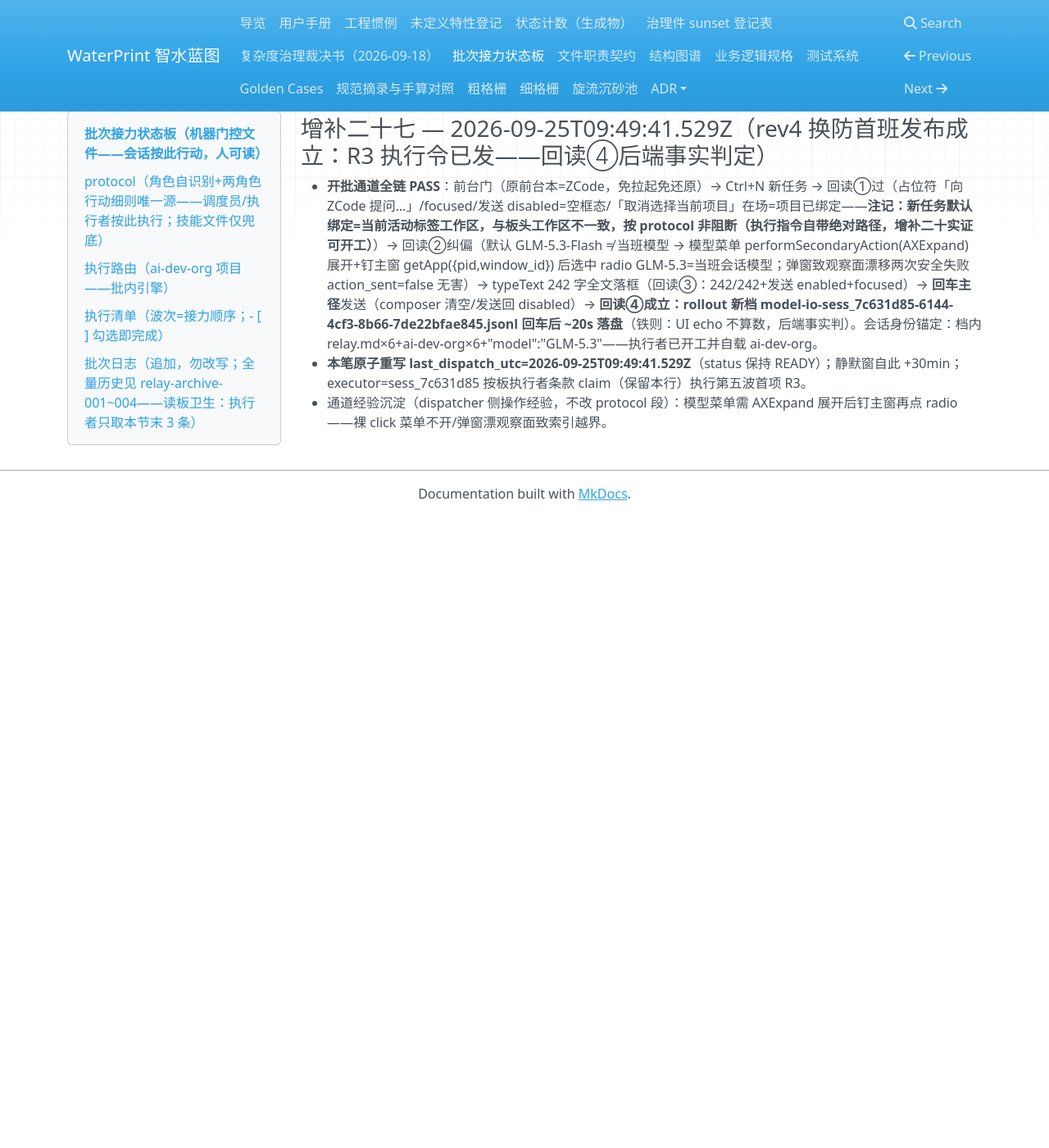
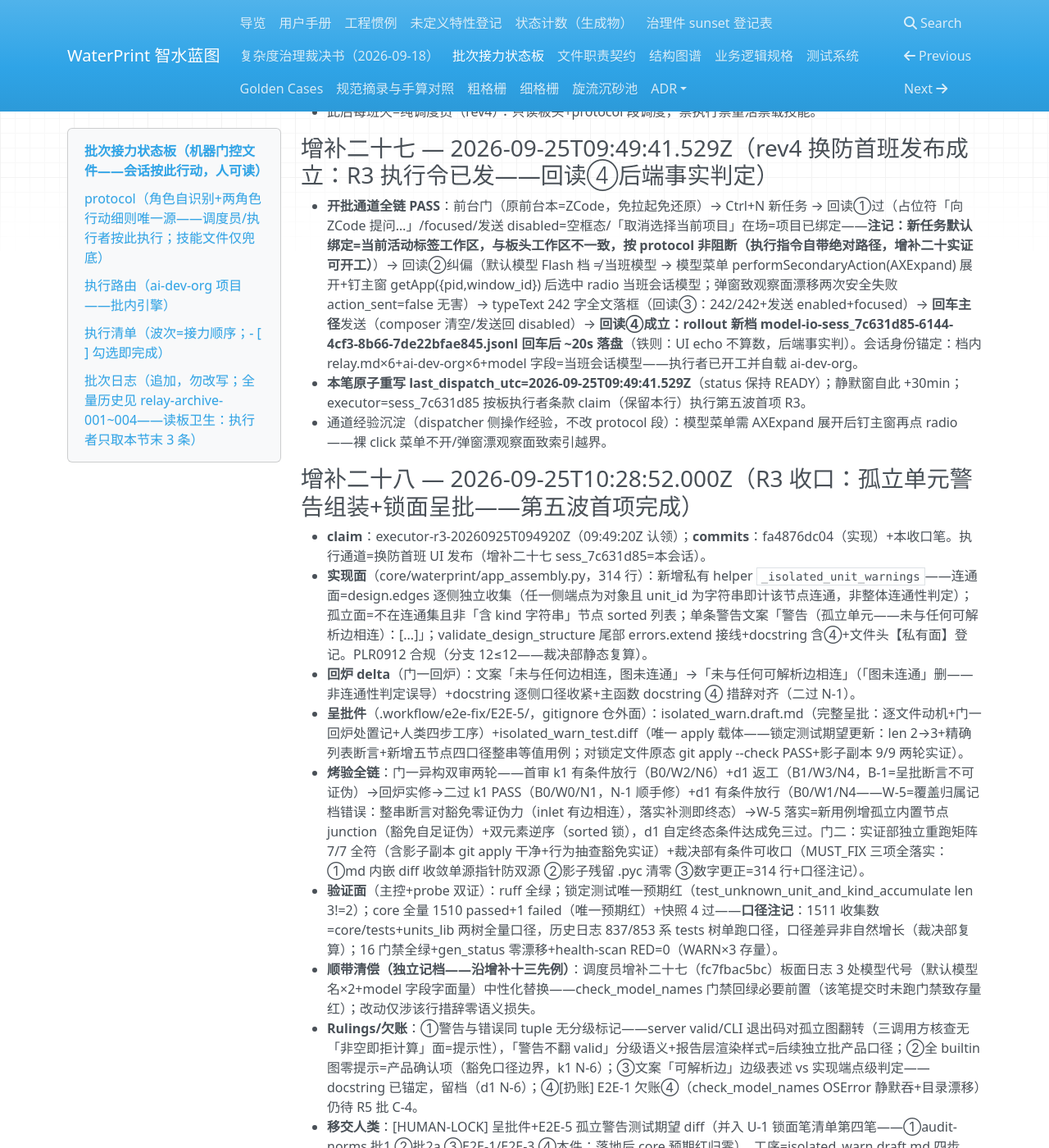
Before and after one commit to yyx20040712/waterprint, an MkDocs documentation site: the page built from docs/handoff/relay.md, in a window 1280 px wide and 1400 px high, scrolled down 13216 px. Shown: the whole window at 82% size. Built offline with MkDocs 1.6.1, drawn with Linux system fonts in a browser that asks for light colours; nearby versions of some CDN libraries; before the commit the page ends 13846 px from its top, so only the background shows below that; some of the changed text lies outside the part shown.

Commit message:
接力板增补二十八：R3 收口——孤立单元警告组装+锁面呈批（第五波首项；门一双审两轮+门二实证 7/7+裁决 MUST_FIX 三项落实；顺带清偿调度员日志模型代号中性化 3 处）；下一批=批2b

```diff
--- a/docs/handoff/relay.md
+++ b/docs/handoff/relay.md
@@ -20,22 +20,22 @@
 - poll_interval_min: 10
 - fire_budget_min: 120
 - last_dispatch: 2026-09-19T11:14:24+08:00
-- heartbeat_utc: 2026-09-25T09:49:20.000Z
-- claim: executor-r3-20260925T094920Z
+- heartbeat_utc: 2026-09-25T10:29:18.000Z
+- claim: -
 - no_progress_count: 0 <!-- 2026-09-25 新排程重置（原 1=B4-5 用户门控非系统性卡死） -->
 - checked_total: 38 <!-- 2026-09-25 增补二十五：27−1（B4-5 拆分）+12（第五波 R3/批2b/R4/批2d/R5/批3.5/批5/⑤a/批2c/批3a/批3b/⑤b） -->
-- checked_done: 26 <!-- 2026-09-24 E2E-5 收口 25→26；批2a 收口不占本清单项（战役批，日志增补二十四记账） -->
+- checked_done: 27 <!-- 2026-09-25 R3 收口 26→27（第五波 1/12） -->
 - protocol_rev: 4 <!-- 2026-09-25 上下文分工批原位升版 rev2→4（用户裁决：调度员纯调度零技能加载/执行者读板+自载 ai-dev-org）；旧值 2 -->
 - last_dispatch_utc: 2026-09-25T09:49:41.529Z <!-- 2026-09-25 rev4 换防首班发布成立（回读④后端事实=model-io-sess_7c631d85-6144-4cf3-8b66-7de22bfae845.jsonl 回车后 ~20s 落盘）；旧值 2026-09-24T21:36:38.025Z -->
 - relay_started_utc: 2026-09-25T09:46:25.615Z <!-- 2026-09-25 rev4 换防重置（熔断墙钟基准）；旧值 2026-09-24T17:44:23.011Z -->
-- batch_count: 6 <!-- 换防后继续累加（上限 60 足容 12 新项） -->
+- batch_count: 7 <!-- R3 收口 +1（上限 60） -->
 - max_batches: 60
 - max_wall_hours: 90
 - hold_reason: - <!-- 2026-09-25 解锁：原 stop_matter（B4-5 双子项用户门控）——⑤a 勘误排程+⑤b 转清单终态项 -->
 - last_handover: 2026-09-25
-- claimed_by: executor-r3-20260925T094920Z
-- claimed_at: 2026-09-25T09:49:20.000Z
-- next_batch: R3 孤立警告组装+锁面呈批（第五波首项——交错序全 12 项见执行清单第五波；换防布火后按序连续开工）
+- claimed_by: -
+- claimed_at: -
+- next_batch: 批2b capex 第四真键（backend-calc-complete——evaluate_combo 全厂计算后按 services/cost.py 同款装配 takeoff→build_estimate 总造价进 metrics；registry 增 objective_weight_capex 假设键+四键权重专家追认）
 
 ## protocol（角色自识别+两角色行动细则唯一源——调度员/执行者按此执行；技能文件仅兜底）
 - 本板 protocol_rev=4；rev3/rev2/rev1/rev0 存量板读法向下兼容（rev0 无此行读旧字段名 last_dispatch，仅警告不阻断），换防时迁移至现行 rev。
@@ -125,7 +125,7 @@
 ### 第五波·总排程（2026-09-25 用户四裁决——交错序全 12 项；波内序=接力顺序，
 自动化连续开工；单批明细以各工单/战役档案为准本区持指针防双源）
 
-- [ ] R3｜孤立警告组装+锁面呈批（e2e-fix-round3 批3——B-3；草稿 .workflow/e2e-fix/E2E-5/isolated_warn.draft.md；实现侧 helper 抽取过 PLR0912+core 全量仅预期红+锁定测试期望 diff 走 .workflow 呈批）
+- [x] R3｜孤立警告组装+锁面呈批（e2e-fix-round3 批3——B-3；草稿 .workflow/e2e-fix/E2E-5/isolated_warn.draft.md；实现侧 helper 抽取过 PLR0912+core 全量仅预期红+锁定测试期望 diff 走 .workflow 呈批）
 - [ ] 批2b｜capex 第四真键（backend-calc-complete——evaluate_combo 全厂计算后按 services/cost.py 同款装配 takeoff→build_estimate 总造价进 metrics；registry 增 objective_weight_capex 假设键+四键权重 .25/.30/.20/.25 专家追认；纯几何参数恢复区分度）
 - [ ] R4｜server 卫生（e2e-fix-round3 批4——C-1 uvicorn 直启校验收敛〔方案1 entrypoint〕/C-2 no-store 全 GET 面中间件/C-3 manifest 内容校验；C-1/C-2 方案呈门一并抄送用户）
 - [ ] 批2d｜方案比选可视化三图+picker 修复（backend-calc-complete 批2d——帕累托前沿/平行坐标/龙卷风 echarts 6.1；**含** webapp constraintPicker 2-kind 锁死 vs kb 实发 4 类修复+真目录形状用例〔批2a 裁决部 C4〕；联合枚举 UI R-B44b-4 并案裁量）
@@ -273,6 +273,19 @@
 
 ### 增补二十七 — 2026-09-25T09:49:41.529Z（rev4 换防首班发布成立：R3 执行令已发——回读④后端事实判定）
 
-- **开批通道全链 PASS**：前台门（原前台本=ZCode，免拉起免还原）→ Ctrl+N 新任务 → 回读①过（占位符「向 ZCode 提问…」/focused/发送 disabled=空框态/「取消选择当前项目」在场=项目已绑定——**注记：新任务默认绑定=当前活动标签工作区，与板头工作区不一致，按 protocol 非阻断（执行指令自带绝对路径，增补二十实证可开工）**）→ 回读②纠偏（默认 GLM-5.3-Flash ≠ 当班模型 → 模型菜单 performSecondaryAction(AXExpand) 展开+钉主窗 getApp({pid,window_id}) 后选中 radio GLM-5.3=当班会话模型；弹窗致观察面漂移两次安全失败 action_sent=false 无害）→ typeText 242 字全文落框（回读③：242/242+发送 enabled+focused）→ **回车主径**发送（composer 清空/发送回 disabled）→ **回读④成立：rollout 新档 model-io-sess_7c631d85-6144-4cf3-8b66-7de22bfae845.jsonl 回车后 ~20s 落盘**（铁则：UI echo 不算数，后端事实判）。会话身份锚定：档内 relay.md×6+ai-dev-org×6+"model":"GLM-5.3"——执行者已开工并自载 ai-dev-org。
+- **开批通道全链 PASS**：前台门（原前台本=ZCode，免拉起免还原）→ Ctrl+N 新任务 → 回读①过（占位符「向 ZCode 提问…」/focused/发送 disabled=空框态/「取消选择当前项目」在场=项目已绑定——**注记：新任务默认绑定=当前活动标签工作区，与板头工作区不一致，按 protocol 非阻断（执行指令自带绝对路径，增补二十实证可开工）**）→ 回读②纠偏（默认模型 Flash 档 ≠ 当班模型 → 模型菜单 performSecondaryAction(AXExpand) 展开+钉主窗 getApp({pid,window_id}) 后选中 radio 当班会话模型；弹窗致观察面漂移两次安全失败 action_sent=false 无害）→ typeText 242 字全文落框（回读③：242/242+发送 enabled+focused）→ **回车主径**发送（composer 清空/发送回 disabled）→ **回读④成立：rollout 新档 model-io-sess_7c631d85-6144-4cf3-8b66-7de22bfae845.jsonl 回车后 ~20s 落盘**（铁则：UI echo 不算数，后端事实判）。会话身份锚定：档内 relay.md×6+ai-dev-org×6+model 字段=当班会话模型——执行者已开工并自载 ai-dev-org。
 - **本笔原子重写 last_dispatch_utc=2026-09-25T09:49:41.529Z**（status 保持 READY）；静默窗自此 +30min；executor=sess_7c631d85 按板执行者条款 claim（保留本行）执行第五波首项 R3。
 - 通道经验沉淀（dispatcher 侧操作经验，不改 protocol 段）：模型菜单需 AXExpand 展开后钉主窗再点 radio——裸 click 菜单不开/弹窗漂观察面致索引越界。
+
+### 增补二十八 — 2026-09-25T10:28:52.000Z（R3 收口：孤立单元警告组装+锁面呈批——第五波首项完成）
+
+- **claim**：executor-r3-20260925T094920Z（09:49:20Z 认领）；**commits**：fa4876dc04（实现）+本收口笔。执行通道=换防首班 UI 发布（增补二十七 sess_7c631d85=本会话）。
+- **实现面**（core/waterprint/app_assembly.py，314 行）：新增私有 helper `_isolated_unit_warnings`——连通面=design.edges 逐侧独立收集（任一侧端点为对象且 unit_id 为字符串即计该节点连通，非整体连通性判定）；孤立面=不在连通集且非「含 kind 字符串」节点 sorted 列表；单条警告文案「警告（孤立单元——未与任何可解析边相连）：[...]」；validate_design_structure 尾部 errors.extend 接线+docstring 含④+文件头【私有面】登记。PLR0912 合规（分支 12≤12——裁决部静态复算）。
+- **回炉 delta**（门一回炉）：文案「未与任何边相连，图未连通」→「未与任何可解析边相连」（「图未连通」删——非连通性判定误导）+docstring 逐侧口径收紧+主函数 docstring ④ 措辞对齐（二过 N-1）。
+- **呈批件**（.workflow/e2e-fix/E2E-5/，gitignore 仓外面）：isolated_warn.draft.md（完整呈批：逐文件动机+门一回炉处置记+人类四步工序）+isolated_warn_test.diff（唯一 apply 载体——锁定测试期望更新：len 2→3+精确列表断言+新增五节点四口径整串等值用例；对锁定文件原态 git apply --check PASS+影子副本 9/9 两轮实证）。
+- **烤验全链**：门一异构双审两轮——首审 k1 有条件放行（B0/W2/N6）+d1 返工（B1/W3/N4，B-1=呈批断言不可证伪）→回炉实修→二过 k1 PASS（B0/W0/N1，N-1 顺手修）+d1 有条件放行（B0/W1/N4——W-5=覆盖归属记档错误：整串断言对豁免零证伪力（inlet 有边相连），落实补测即终态）→W-5 落实=新用例增孤立内置节点 junction（豁免自足证伪）+双元素逆序（sorted 锁），d1 自定终态条件达成免三过。门二：实证部独立重跑矩阵 7/7 全符（含影子副本 git apply 干净+行为抽查豁免实证）+裁决部有条件可收口（MUST_FIX 三项全落实：①md 内嵌 diff 收敛单源指针防双源 ②影子残留 .pyc 清零 ③数字更正=314 行+口径注记）。
+- **验证面**（主控+probe 双证）：ruff 全绿；锁定测试唯一预期红（test_unknown_unit_and_kind_accumulate len 3!=2）；core 全量 1510 passed+1 failed（唯一预期红）+快照 4 过——**口径注记**：1511 收集数=core/tests+units_lib 两树全量口径，历史日志 837/853 系 tests 树单跑口径，口径差异非自然增长（裁决部复算）；16 门禁全绿+gen_status 零漂移+health-scan RED=0（WARN×3 存量）。
+- **顺带清偿（独立记档——沿增补十三先例）**：调度员增补二十七（fc7fbac5bc）板面日志 3 处模型代号（默认模型名×2+model 字段字面量）中性化替换——check_model_names 门禁回绿必要前置（该笔提交时未跑门禁致存量红）；改动仅涉该行措辞零语义损失。
+- **Rulings/欠账**：①警告与错误同 tuple 无分级标记——server valid/CLI 退出码对孤立图翻转（三调用方核查无「非空即拒计算」面=提示性），「警告不翻 valid」分级语义+报告层渲染样式=后续独立批产品口径；②全 builtin 图零提示=产品确认项（豁免口径边界，k1 N-6）；③文案「可解析边」边级表述 vs 实现端点级判定——docstring 已锚定，留档（d1 N-6）；④[扔账] E2E-1 欠账④（check_model_names OSError 静默吞+目录漂移）仍待 R5 批 C-4。
+- **移交人类**：[HUMAN-LOCK] 呈批件+E2E-5 孤立警告测试期望 diff（并入 U-1 锁面笔清单第四笔——①audit-norms 批1 ②批2a ③E2E-1/E2E-3 ④本件；落地后 core 预期红归零）。工序=isolated_warn.draft.md 四步（解锁→git apply 同目录 .diff→lock_tests.py→commit [HUMAN-LOCK]）。
+- **下一批**：批2b capex 第四真键（backend-calc-complete——依赖 2a 指标语义冻结已达成）。
```
Also changed, not shown: other parts of docs/handoff/relay.md (+1 -1 lines).
